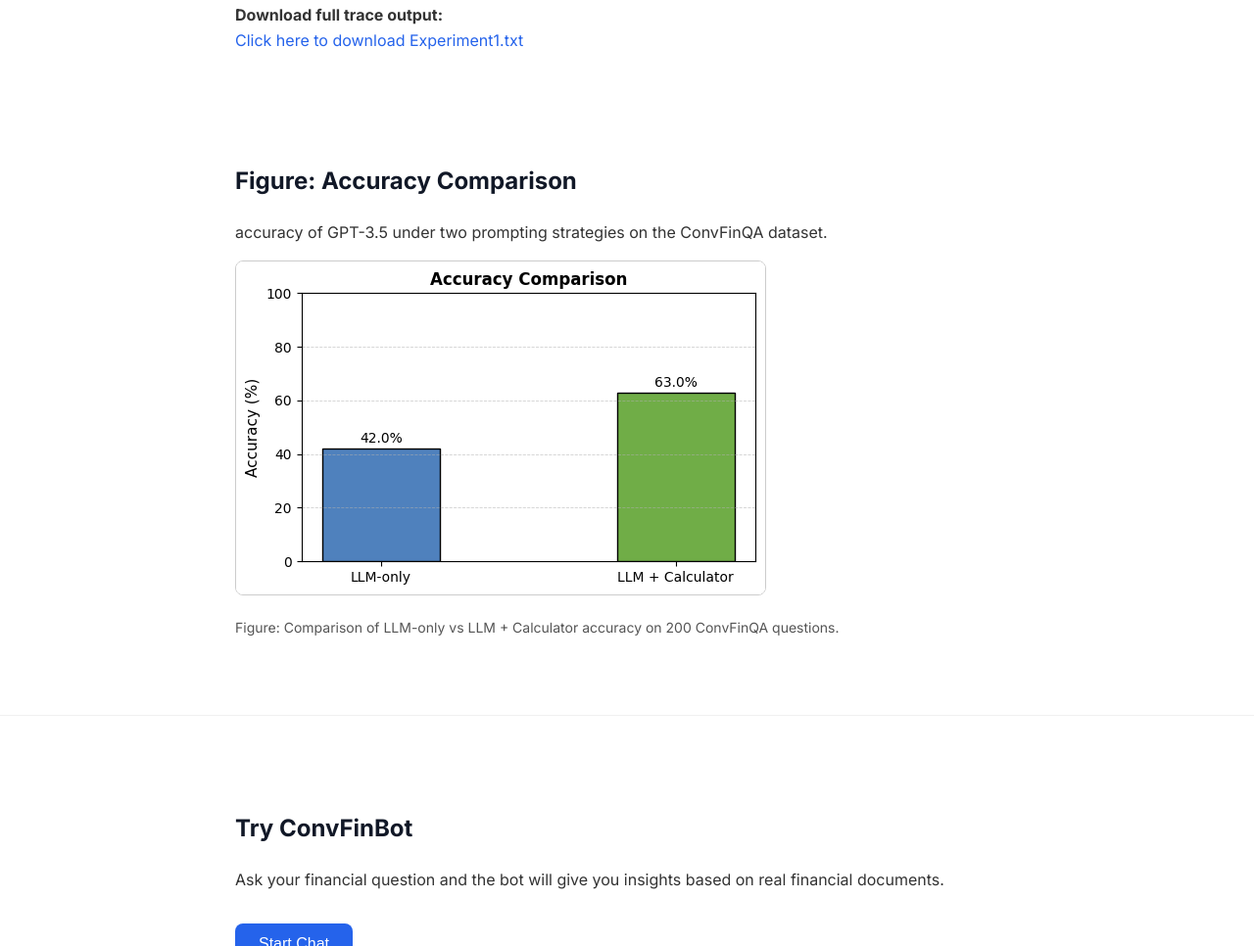
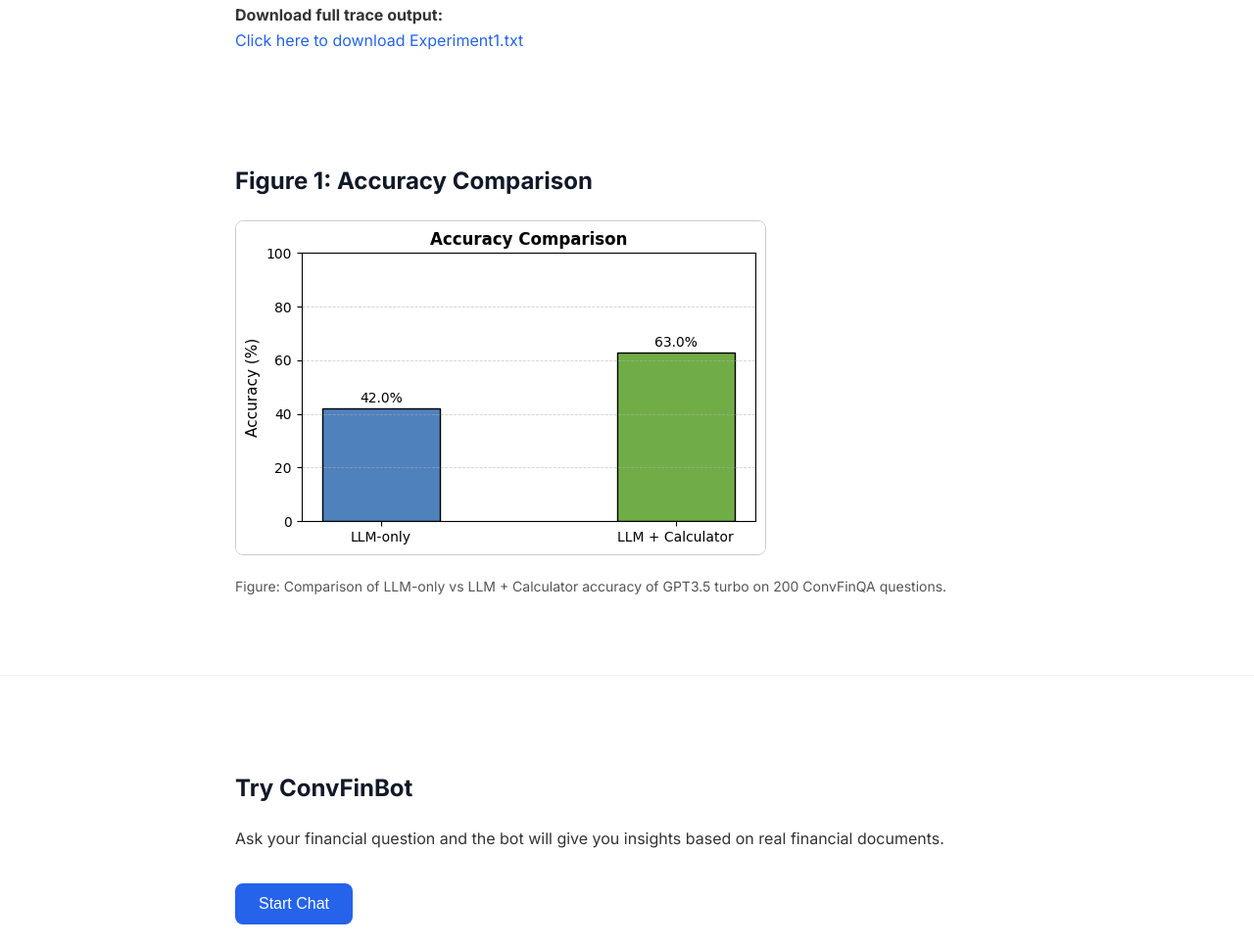
Before and after one commit to sprasadhpy/ConvFinInsight, a plain HTML site: page index.html in a window 1280 px wide. Shown: the part 10332-11298 px from the top of the page at 98% size. Drawn offline with Linux system fonts and the light colour scheme.

Commit message:
Update index.html

```diff
--- a/index.html
+++ b/index.html
@@ -361,10 +361,9 @@ def evaluate_expression(expr):
   </div>
     <section class="experiment-figure">
   <div class="container">
-    <h2>Figure: Accuracy Comparison</h2>
-    <p>accuracy of GPT-3.5 under two prompting strategies on the ConvFinQA dataset.</p>
+    <h2>Figure 1: Accuracy Comparison</h2>
     <img src="Experiment1.png" alt="Accuracy Comparison Bar Chart" style="max-width:100%; height:auto; border:1px solid #ccc; border-radius:8px;" />
-    <p style="font-size: 14px; color: #555;">Figure: Comparison of LLM-only vs LLM + Calculator accuracy on 200 ConvFinQA questions.</p>
+    <p style="font-size: 14px; color: #555;">Figure: Comparison of LLM-only vs LLM + Calculator accuracy of GPT3.5 turbo on 200 ConvFinQA questions.</p>
   </div>
 </section>
 
```
